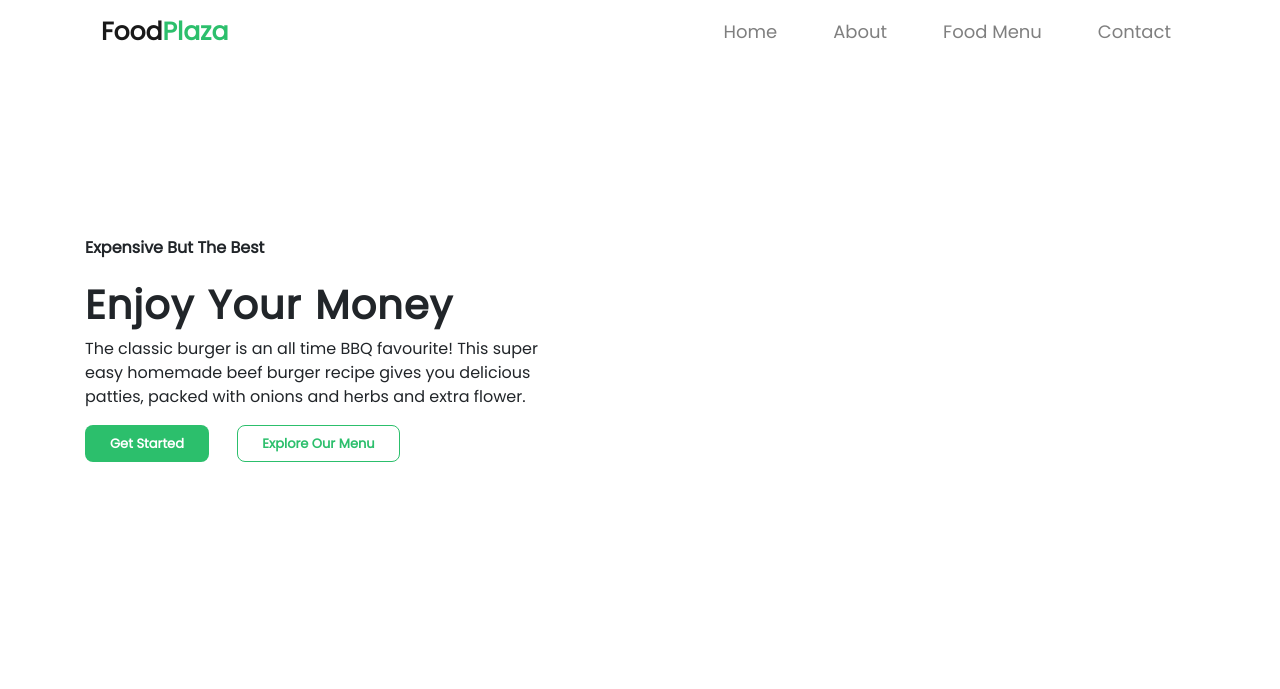
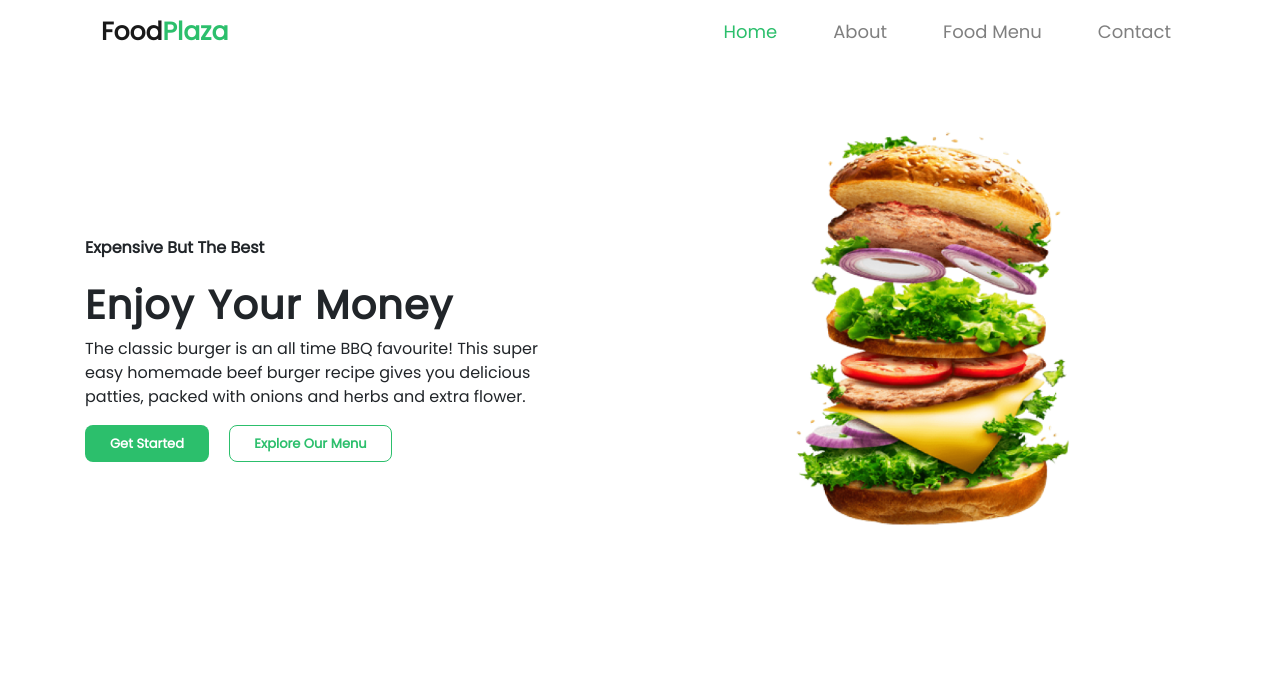
Before and after one commit to Teewai57/Food-Plaza, a plain HTML site: page index.html in a window 1280 px wide. Drawn offline with nearby package versions, Linux system fonts and the light colour scheme.

Commit message:
finished heropage

```diff
--- a/css/style.css
+++ b/css/style.css
@@ -13,7 +13,10 @@ body{
     color: #2CBF6C;
 }
 .home{
-    color: #2CBF6C;
+    color: #2CBF6C !important;
+}
+a:hover{
+    color: #2CBF6C !important;
 }
 .second{
     margin-top: 150px !important;
@@ -59,3 +62,16 @@ body{
     font-weight: bold;
     font-size: 13px;
 }
+
+img{
+    width: 100%;
+    height: 100%;
+    position: relative;
+    bottom: 100px !important;
+}
+
+@media (max-width:768px) {
+    .none{
+        display: none;
+    }
+}
--- a/index.html
+++ b/index.html
@@ -28,7 +28,7 @@
                 <div class="collapse navbar-collapse" id="navbarSupportedContent">
                   <ul class="navbar-nav ml-auto">
                     <li class="nav-item">
-                      <a class="nav-link home" href="#">Home</a>
+                      <a class="nav-link home " href="#">Home</a>
                     </li>
                     <li class="nav-item">
                       <a class="nav-link" href="#">About</a>
@@ -58,13 +58,18 @@
                 patties, packed with onions and herbs and extra flower.</p>
 
                 <button class="btn greenbtn pl-4 pr-4 pt-2 pb-2">Get Started</button>
-                <button class="btn whitebtn pl-4 pr-4 pt-2 pb-2 mx-4">Explore Our Menu</button>
+                <button class="btn whitebtn pl-4 pr-4 pt-2 pb-2 mx-3">Explore Our Menu</button>
                 </div>
-                <div class="col-md-6"></div>
+                <div class="col-md-6 none">
+                    <img src="/images/712-7128170_slider-img-burger-with-flying-ingredients-hd-png-removebg-preview 1.png" alt="">
+                </div>
             </div>
         </div>
 
         <!-- HEROPAGE -->
+
+        <!-- CARDS -->
+        <!-- CARDS -->
 
 
     </main>
```
Also changed, not shown: images/712-7128170_slider-img-burger-with-flying-ingredients-hd-png-removebg-preview 1.png (added).
